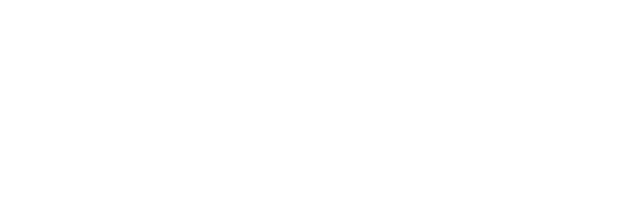
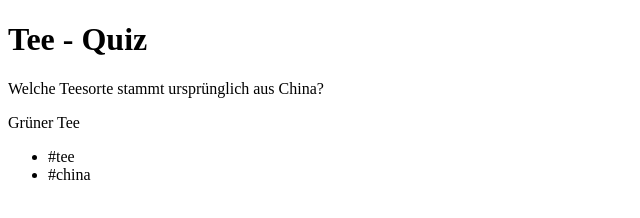
Before and after one commit to mariiaovs/quiz-app, a plain HTML site: page index.html in a window 1280 px wide. Shown: the whole page, without its empty margins (0-640 px from the left). Drawn offline with Linux system fonts and the light colour scheme.

Commit message:
add some elements to body (#3)

```diff
--- a/index.html
+++ b/index.html
@@ -6,5 +6,15 @@
     <title>Quiz App</title>
     <link rel="stylesheet" href="css/styles.css" />
   </head>
-  <body></body>
+  <body>
+    <h1>Tee - Quiz</h1>
+    <section>
+      <p class="question">Welche Teesorte stammt ursprünglich aus China?</p>
+      <p class="answer">Grüner Tee</p>
+      <ul class="tags">
+        <li>#tee</li>
+        <li>#china</li>
+      </ul>
+    </section>
+  </body>
 </html>
```
